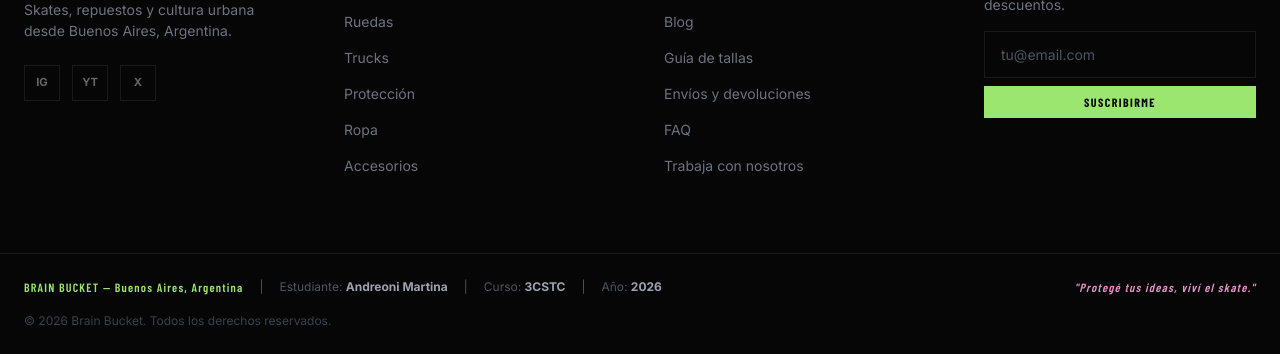
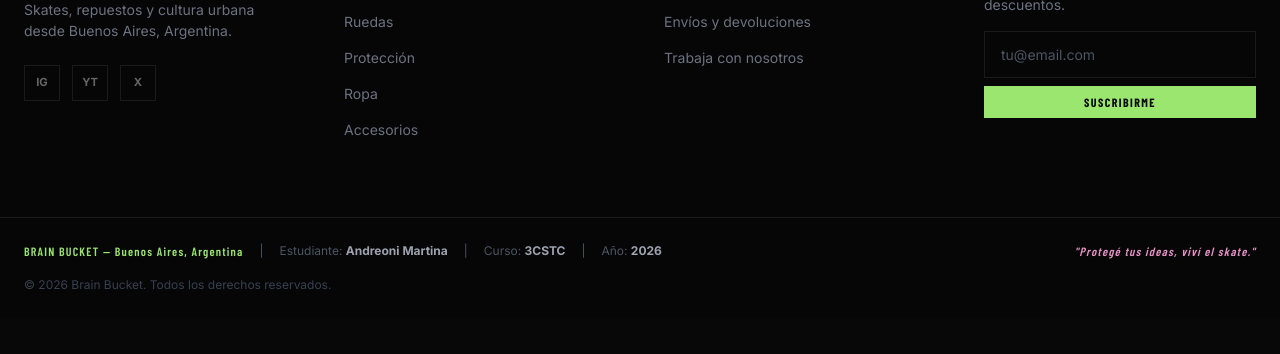
Before and after one commit to andreoni-martina/Andreoni_BrainBucket, a plain HTML site: page index.html in a window 1280 px wide. Shown: the part 6688-7042 px from the top of the page. After the commit the page ends 7006 px from the top, so only its background shows below. Drawn offline with nearby package versions, Linux system fonts and the light colour scheme; a web font is replaced by a local one.

Commit message:
Quitar Trucks, Blog, Guia de tallas y FAQ del footer
Co-authored-by: Copilot <223556219+Copilot@users.noreply.github.com>

```diff
--- a/index.html
+++ b/index.html
@@ -277,11 +277,11 @@
     </div>
     <div>
       <h4 class="cond g">Tienda</h4>
-      <ul><li><a href="catalogo.html">Tablas</a></li><li><a href="catalogo.html">Ruedas</a></li><li><a href="catalogo.html">Trucks</a></li><li><a href="catalogo.html">Protección</a></li><li><a href="catalogo.html">Ropa</a></li><li><a href="catalogo.html">Accesorios</a></li></ul>
+      <ul><li><a href="catalogo.html">Tablas</a></li><li><a href="catalogo.html">Ruedas</a></li><li><a href="catalogo.html">Protección</a></li><li><a href="catalogo.html">Ropa</a></li><li><a href="catalogo.html">Accesorios</a></li></ul>
     </div>
     <div>
       <h4 class="cond p">Información</h4>
-      <ul><li><a href="#info">Sobre nosotros</a></li><li><a href="#contacto">Blog</a></li><li><a href="#contacto">Guía de tallas</a></li><li><a href="#contacto">Envíos y devoluciones</a></li><li><a href="#contacto">FAQ</a></li><li><a href="#contacto">Trabaja con nosotros</a></li></ul>
+      <ul><li><a href="#info">Sobre nosotros</a></li><li><a href="#contacto">Envíos y devoluciones</a></li><li><a href="#contacto">Trabaja con nosotros</a></li></ul>
     </div>
     <div>
       <h4 class="cond g">Newsletter</h4>
```
